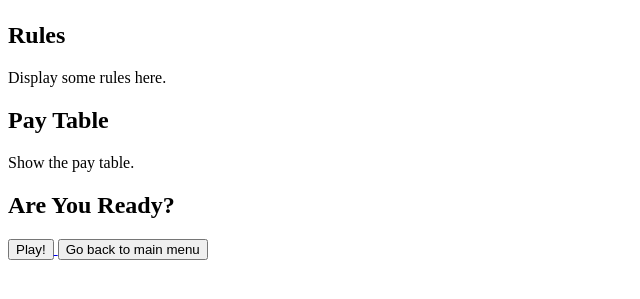
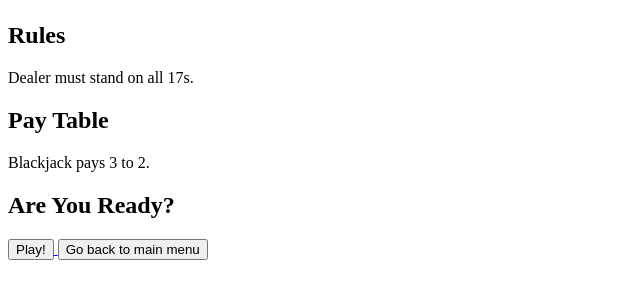
Before and after one commit to slSeanWU/CNLab20_CSIE_OnlineGames, a Python web app: template flask/templates/blackjack_rules.html in a window 1280 px wide. Shown: the part 115-414 px from the top of the page, without its empty margins (0-640 px from the left). Run offline with Jinja, Linux system fonts and the light colour scheme; the template is opened without the code that fills it, so the values that code supplies are empty.

Commit message:
Update blackjack_rules.html

```diff
--- a/flask/templates/blackjack_rules.html
+++ b/flask/templates/blackjack_rules.html
@@ -21,9 +21,9 @@
 
 <div id="rule">
   <h2>Rules</h2>
-  <p>Display some rules here.</p>
+  <p>Dealer must stand on all 17s.</p>
   <h2>Pay Table</h2>
-  <p>Show the pay table.</p>
+  <p>Blackjack pays 3 to 2.</p>
 </div>
 
 <div id="ready">
```
